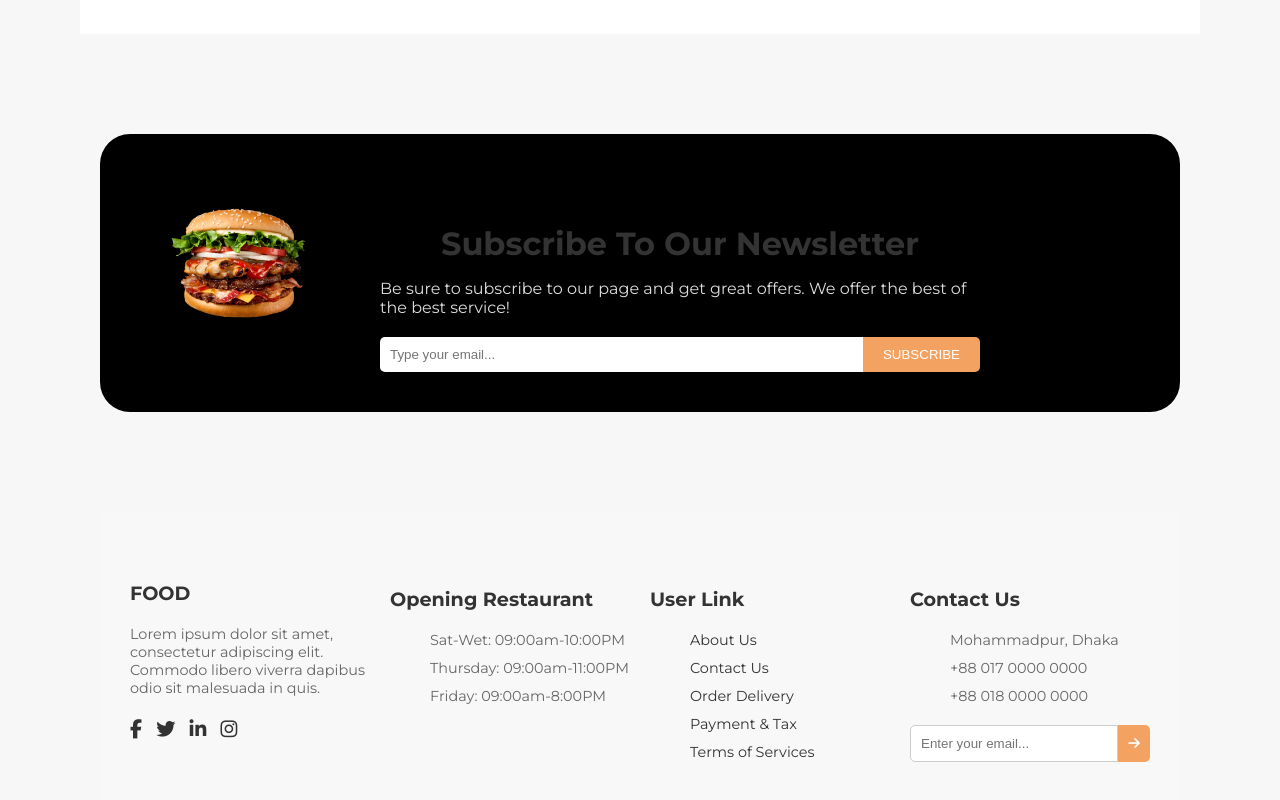
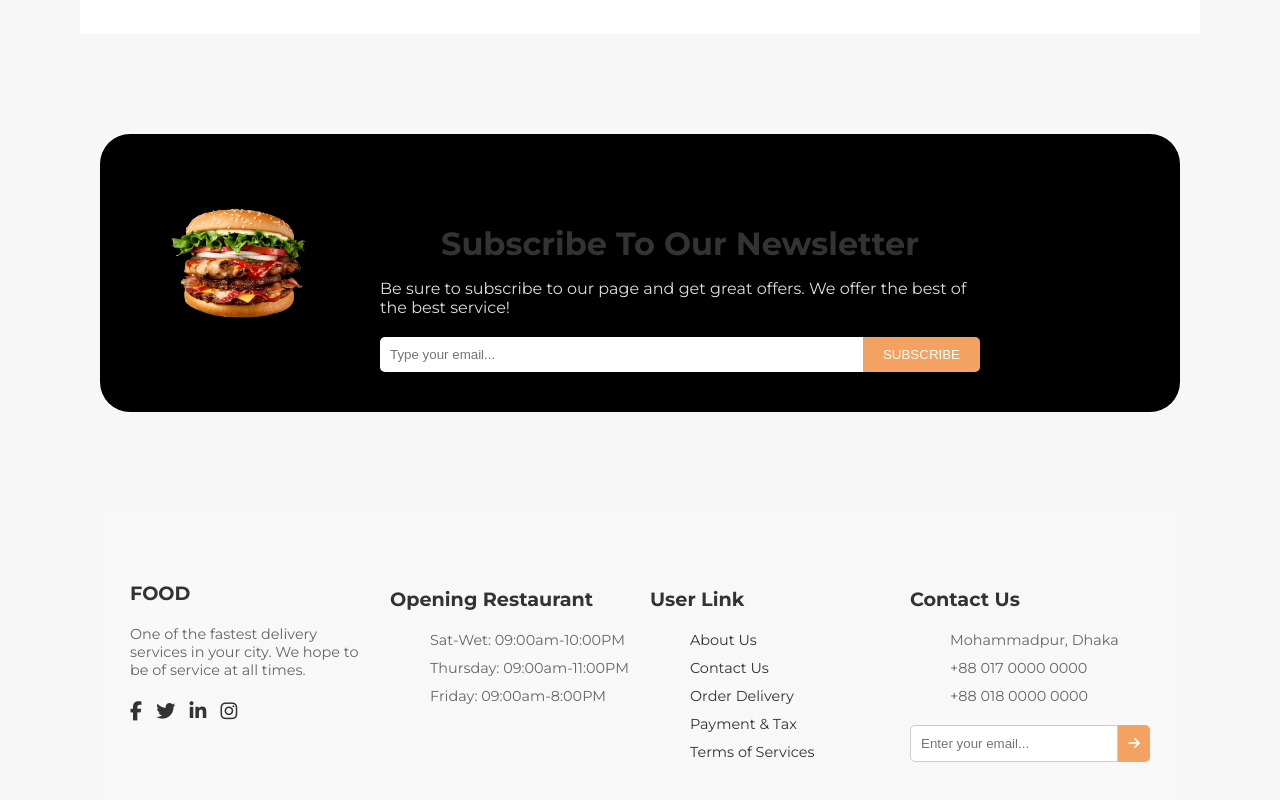
Before and after one commit to Sayma-abdul-kader/Food_delivery, a plain HTML site: page index.html in a window 1280 px wide. Shown: the part 3685-4485 px from the top of the page. Drawn offline with Linux system fonts and the light colour scheme.

Commit message:
index.html

```diff
--- a/index.html
+++ b/index.html
@@ -258,7 +258,7 @@
     <div class="footer-content">
         <div class="footer-section about">
             <h3>FOOD</h3>
-            <p>Lorem ipsum dolor sit amet, consectetur adipiscing elit. Commodo libero viverra dapibus odio sit malesuada in quis.</p>
+            <p>One of the fastest delivery services in your city. We hope to be of service at all times.</p>
             <div class="socials">
                 <a href="#"><i class="fab fa-facebook-f"></i></a>
                 <a href="#"><i class="fab fa-twitter"></i></a>
```
